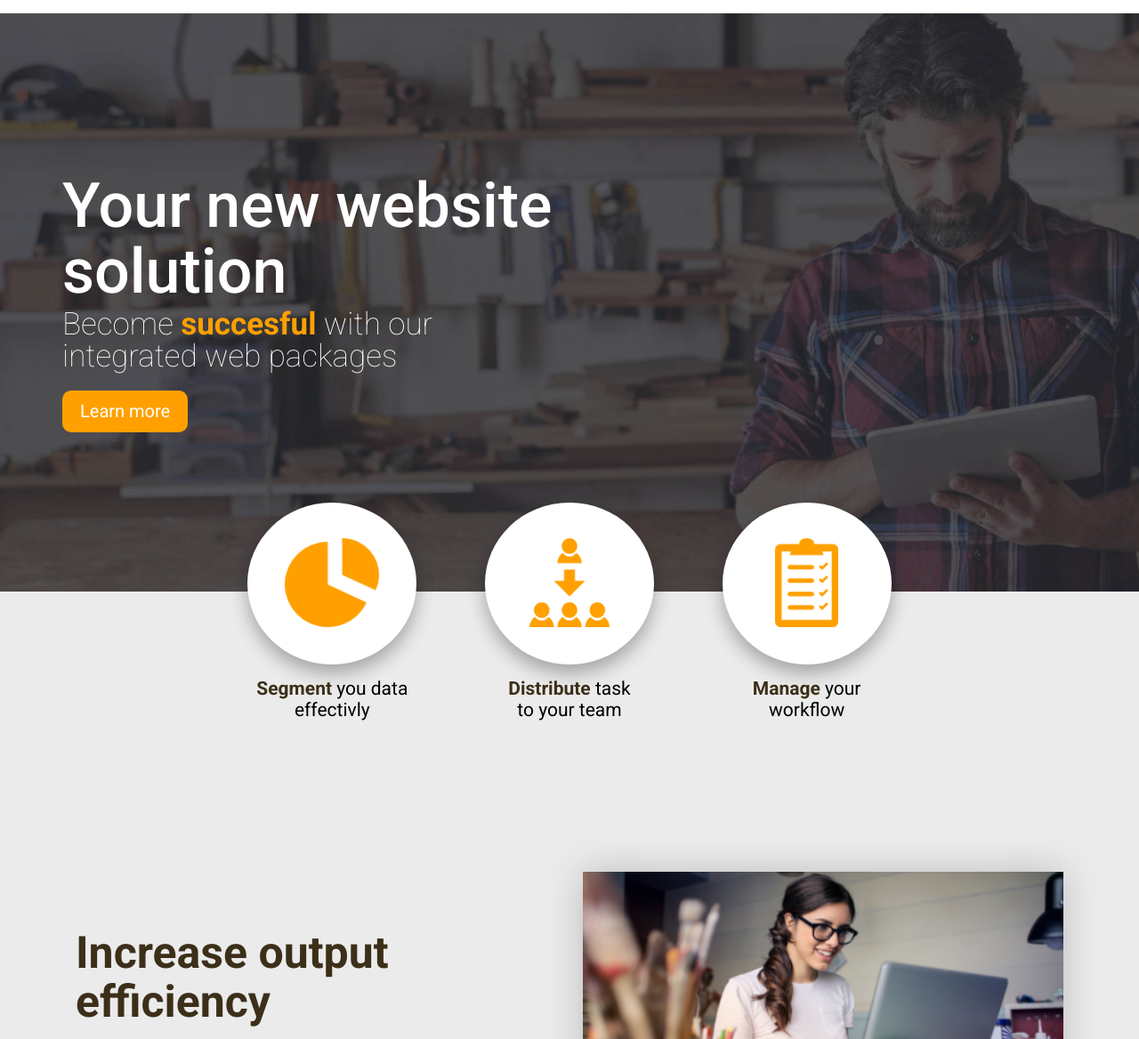
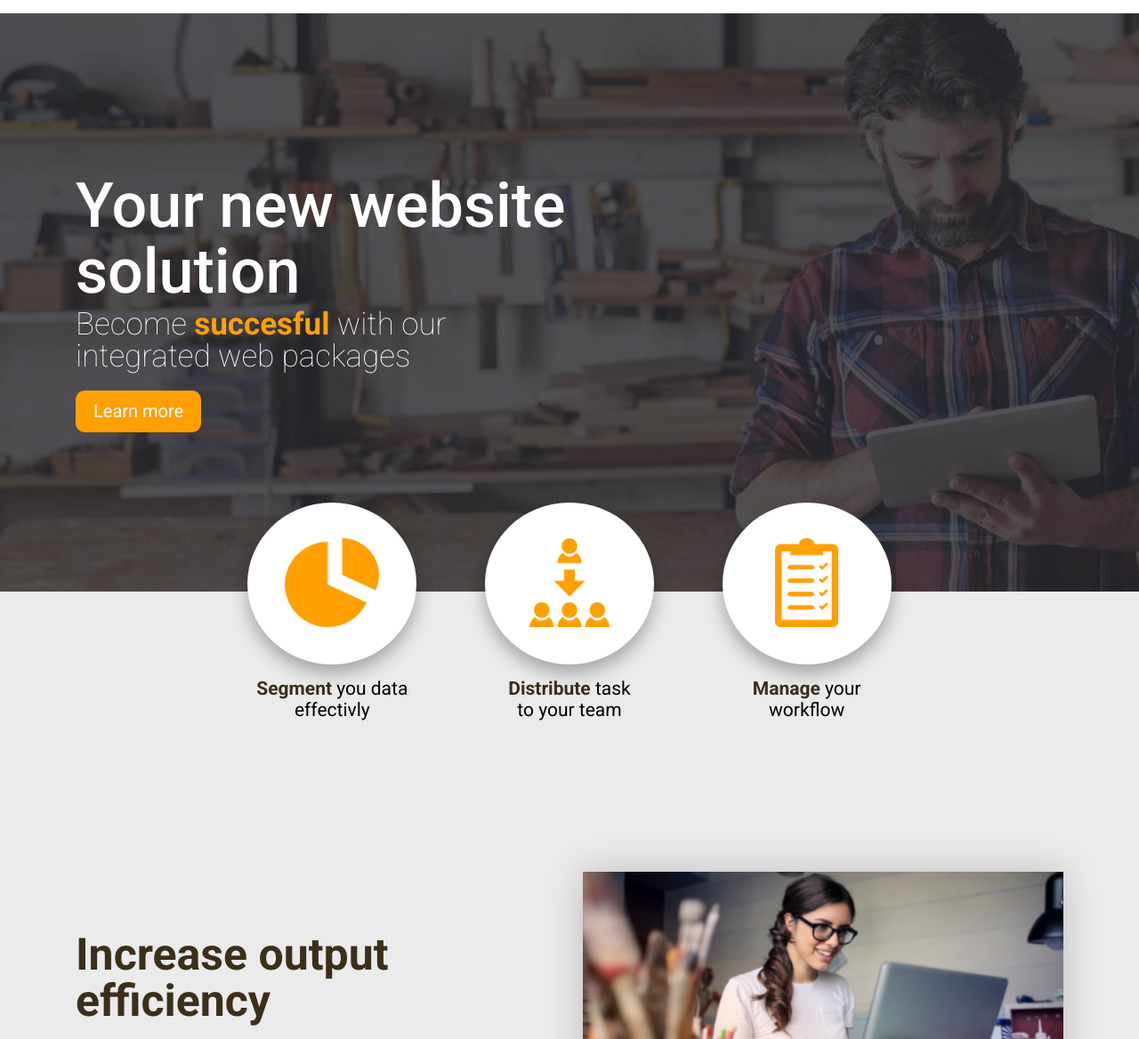
Before and after one commit to wtitterton/fake-html-site, a website: page index.html in a window 1280 px wide. Shown: the part 68-1236 px from the top of the page at 89% size. Drawn offline with Linux system fonts and the light colour scheme.

Commit message:
made header ajustments and added btn anomation"

```diff
--- a/index.html
+++ b/index.html
@@ -34,7 +34,7 @@
         <section class="home-banner u-p-relative">
             <div class="container">
                 <div class="row">
-                    <div class="home-banner__content">
+                    <div class="home-banner__content col-sm-12 col-md-9">
                         <h1 class="heading-banner heading--white u-margin-bottom-sml u-margin-top-none">Your new website <br/> solution</h1>
                         <p class="p-lg font-light color-white">Become <span class="stand-out--orange">succesful</span> with our <br/> integrated web packages</p>
                         <a class="btn btn--primary u-margin-top-medium">Learn more</a>
--- a/scss/base/_typeography.scss
+++ b/scss/base/_typeography.scss
@@ -11,7 +11,7 @@
 {
     font-size: 5rem;
     font-weight: 700;
-    line-height: 5.5rem;
+    line-height: 5.2rem;
 }
 
 .heading--white
--- a/scss/components/_button.scss
+++ b/scss/components/_button.scss
@@ -5,10 +5,22 @@
     border-radius: 10px;
     font-size: 2rem;
     display: inline-block;
+    cursor:pointer;
 }
 
 .btn--primary
 {
     color:#fff;
     background:$orange;
+    transition:transform .4s ease ;
+
+    &:hover
+    {
+        transform:translateY(-2px);
+    }
+
+    &:active
+    {
+      transform:translateY(0);
+    }
 }
```
Also changed, not shown: css/style.css.
